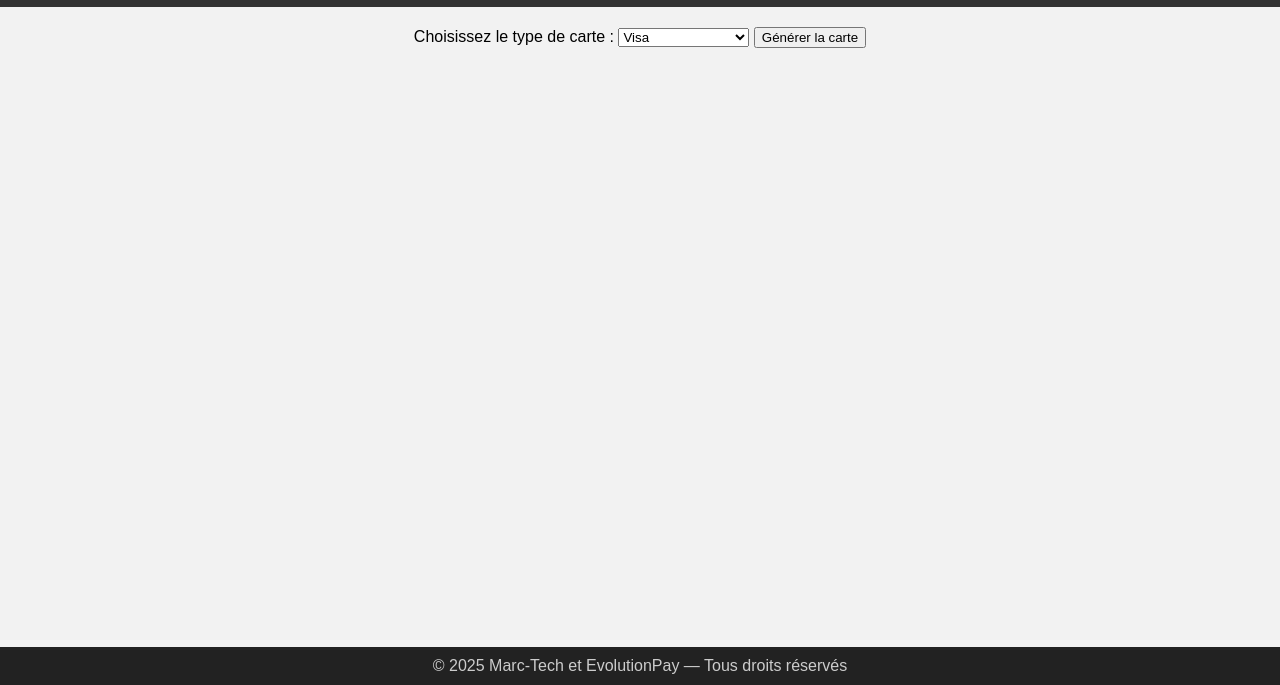
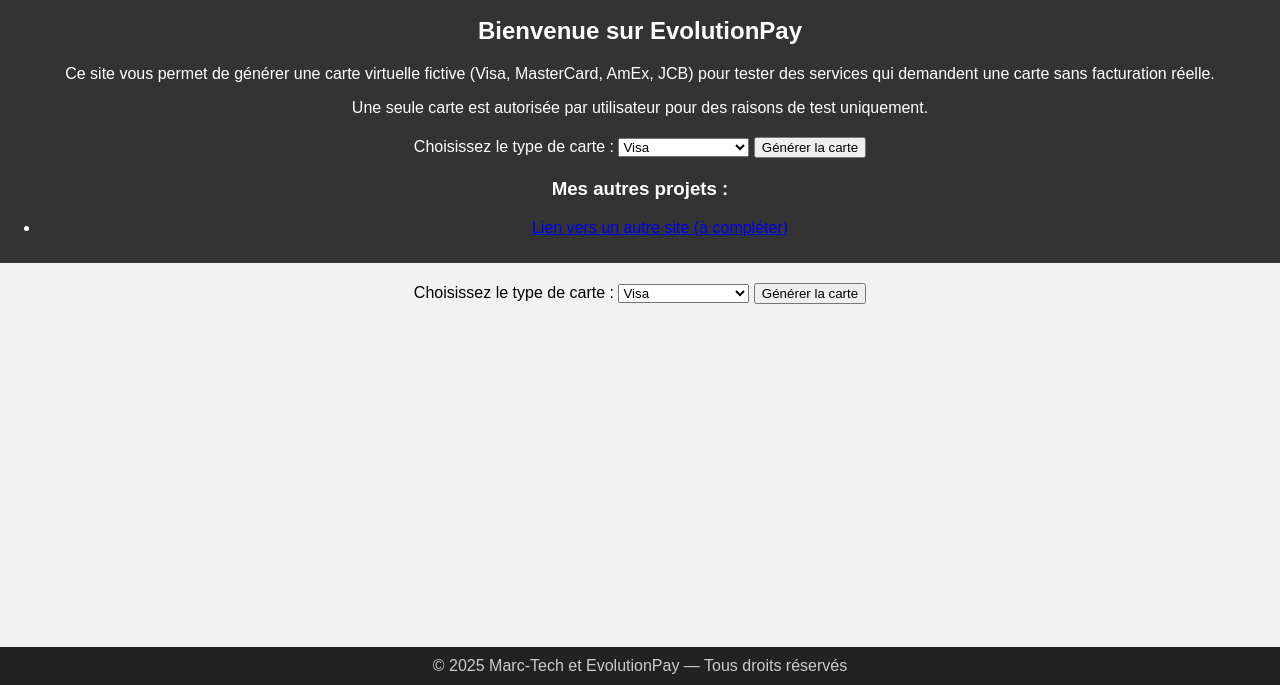
Before and after one commit to MRC-Tech999/Evolution-pay-, a plain HTML site: page index.html in a window 1280 px wide. Shown: the part 115-800 px from the top of the page. Drawn offline with Linux system fonts and the light colour scheme.

Commit message:
Update index.html

```diff
--- a/index.html
+++ b/index.html
@@ -11,6 +11,34 @@
         <a href="https://www.instagram.com/j.m.h.2024" target="_blank">
             <img src="https://upload.wikimedia.org/wikipedia/commons/a/a5/Instagram_icon.png" alt="Instagram" class="insta-logo">
         </a>
+        <main>
+    <section class="description">
+        <h2>Bienvenue sur EvolutionPay</h2>
+        <p>Ce site vous permet de générer une carte virtuelle fictive (Visa, MasterCard, AmEx, JCB) pour tester des services qui demandent une carte sans facturation réelle.</p>
+        <p>Une seule carte est autorisée par utilisateur pour des raisons de test uniquement.</p>
+    </section>
+
+    <div class="card-generator">
+        <label for="cardType">Choisissez le type de carte :</label>
+        <select id="cardType">
+            <option value="Visa">Visa</option>
+            <option value="MasterCard">MasterCard</option>
+            <option value="American Express">American Express</option>
+            <option value="JCB">JCB</option>
+        </select>
+        <button onclick="generateCard()">Générer la carte</button>
+    </div>
+
+    <div id="cardDisplay" class="card-display"></div>
+
+    <section class="links">
+        <h3>Mes autres projets :</h3>
+        <ul>
+            <li><a href="#" target="_blank">Lien vers un autre site (à compléter)</a></li>
+        </ul>
+    </section>
+        </main>
+
     </header>
     <main>
         <div class="card-generator">
```
